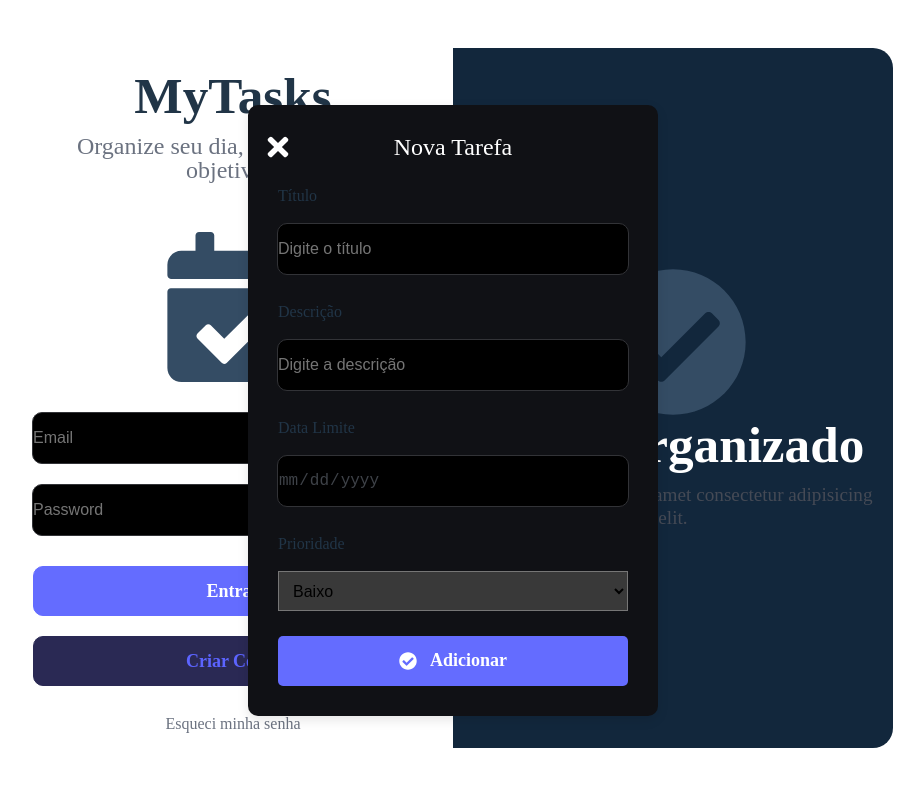
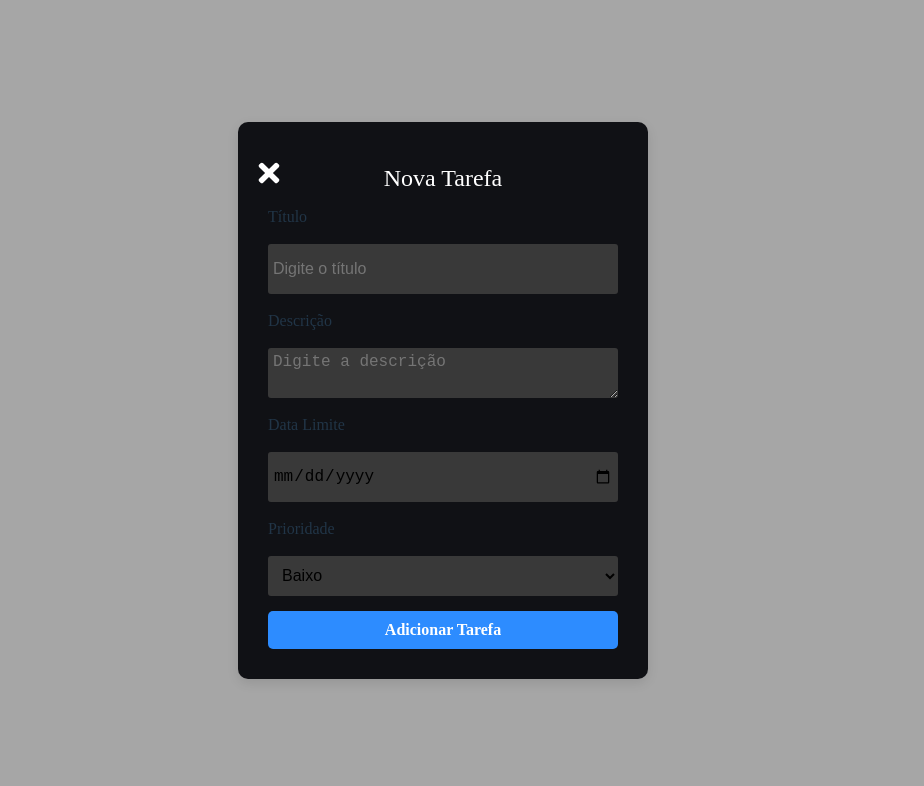
Before and after one commit to PedroStabach/to-do-list, a React app in the folder frontend/: page /login in a window 1280 px wide. Shown: the top 786 px of the page, without its empty margins (187-1111 px from the left). Built offline with nearby package versions, Linux system fonts and the light colour scheme; the HTML template or start-up script is replaced by a standard one.

Commit message:
NewTask precisando somente adicionar evento

```diff
--- a/frontend/src/Components/Account/index.tsx
+++ b/frontend/src/Components/Account/index.tsx
@@ -13,7 +13,7 @@ export function Account () {
         setError("");
 
         try {
-            const response = await fetch("auth/login", {
+            const response = await fetch("/auth/login", {
                 method: "POST",
                 headers: {"Content-Type" : "application/json"},
                 body: JSON.stringify({email, password})
@@ -40,7 +40,7 @@ export function Account () {
                     <input type="text" placeholder="Email" value={email} onChange={(e) => setEmail(e.target.value)} required/>
                     <input type="password" placeholder="Password" value={password} onChange={(e) => setPassword(e.target.value)} required/>
                     <button type="submit">Entrar</button>
-                    <button className={styles.CriarConta}>Criar Conta</button>
+                    <button type="button" className={styles.CriarConta}>Criar Conta</button>
                     <h3>Esqueci minha senha</h3>
                     {error && <div className={styles.error}>{error}</div>}
                 </form>
--- a/frontend/src/Components/NewTask/index.module.css
+++ b/frontend/src/Components/NewTask/index.module.css
@@ -5,9 +5,24 @@
   width: 100vw;
   height: 100vh;
   display: flex;
+  /* changed: alinhar o formulário no canto direito */
   justify-content: center;
   align-items: center;
   text-align: start;
+  z-index: 1000;
+  pointer-events: auto;
+
+  /* overlay blur e escurecimento do fundo */
+  /* o pseudo-element cobre toda a tela e fica abaixo do form (form z-index > overlay) */
+}
+.wrapper::before {
+  content: "";
+  position: absolute;
+  inset: 0;
+  background: rgba(0,0,0,0.35);
+  backdrop-filter: blur(6px);
+  -webkit-backdrop-filter: blur(6px);
+  z-index: 1000; /* deve ficar abaixo do form (form tem z-index:1001) */
 }
 
 .form {
@@ -19,7 +34,16 @@
   display: flex;
   flex-direction: column;
   gap: 15px;
+  position: relative;
+  z-index: 1001;
+
+  /* ajustes para painel no canto direito */
+  margin-right: 20px; /* distância do canto */
+  max-height: 90vh;
+  overflow-y: auto;
+  padding-top: 44px; /* mantém espaço para o X */
 }
+
 .form label {
   text-align: start;
   width: 100%;
@@ -27,29 +51,32 @@
 
 .title {
   width: 100%;
-  display: flex;
-  align-items: center;
-  gap: 10px;
-  margin-bottom: 10px;
+  text-align: center;
+  margin: 0;
   font-size: 1.5rem;
   color: #fff;
-  justify-content: center;
 
 }
-.title svg {
-  position: absolute;
-  justify-content: center;
-  align-items: center;
-  margin-right: 350px;
-  color: #fff;
-}
+
+/* botão de fechar posicionado no canto superior esquerdo do form */
 
 
 input,
-select {
+select, textarea {
   height: 40px;
   background-color: #393939;
   font-size: 1rem;
+  border-radius: 3px;
+  padding: 5px;
+  border: none;
+  position: relative;
+  z-index: 1002;
+}
+input:focus,
+textarea:focus,
+select:focus {
+  outline: 2px solid #2d8cff;
+  outline-offset: 2px;
 }
 
 .wrapper button {
@@ -64,8 +91,24 @@ select {
   font-weight: bold;
   cursor: pointer;
   transition: 0.2s;
+  background-color: #2d8cff;
 }
-
+.closeButton {
+  position: absolute;
+  top: 30px;
+  left: 10px; /* moved to left */
+  right: auto;
+  background: transparent;
+  border: none;
+  color: #fff;
+  cursor: pointer;
+  padding: 6px;
+  display: inline-flex;
+  align-items: center;
+  justify-content: center;
+  z-index: 1005;
+  background-color: #101115;
+}
 
 .error {
   color: red;
--- a/frontend/src/Components/NewTask/index.tsx
+++ b/frontend/src/Components/NewTask/index.tsx
@@ -1,5 +1,5 @@
 import { useState } from "react";
-import { FaCalendarCheck, FaCheckCircle, FaTimes } from "react-icons/fa";
+import { FaCheckCircle, FaTimes } from "react-icons/fa";
 import styles from "./index.module.css";
 
 export function NewTask() {
@@ -14,32 +14,33 @@ export function NewTask() {
     setError("");
 
     try {
-      const response = await fetch("auth/task", {
+      const response = await fetch("/auth/task", { // changed: caminho absoluto
         method: "POST",
         headers: { "Content-Type": "application/json" },
-        body: JSON.stringify({ email: title, password: description }), // ajuste conforme backend
+        body: JSON.stringify({ title, description, deadline, priority })
       });
 
       if (!response.ok) {
         const errorData = await response.json().catch(() => ({ error: "Erro inesperado" }));
-        throw new Error(errorData.error || "Erro ao logar");
+        throw new Error(errorData.error || "Erro ao criar tarefa");
       }
 
-      const data = await response.json();
-      localStorage.setItem("token", data.token);
+      // sucesso: limpar formulário (não sobrescrever token aqui)
+      setTitle("");
+      setDescription("");
+      setDeadline("");
+      setPriority("Baixo");
     } catch (e: any) {
       setError(e.message);
     }
   }
 
   return (
-    <body>
     <div className={styles.wrapper}>
       <form className={styles.form} onSubmit={handleSubmit}>
-          <h2 className={styles.title}>
-            <FaTimes size={30}/>
-            Nova Tarefa
-          </h2>
+          <FaTimes size={30}  className={styles.closeButton} />
+
+        <h2 className={styles.title}>Nova Tarefa</h2>
 
         <label>Título</label>
         <input
@@ -51,8 +52,7 @@ export function NewTask() {
         />
 
         <label>Descrição</label>
-          <input
-            type="text"
+        <textarea
           value={description}
           onChange={(e) => setDescription(e.target.value)}
           placeholder="Digite a descrição"
@@ -75,13 +75,11 @@ export function NewTask() {
         </select>
 
         <button type="submit">
-            <FaCheckCircle style={{ marginRight: "8px" }} />
-            Adicionar
+          Adicionar Tarefa
         </button>
 
         {error && <div className={styles.error}>{error}</div>}
       </form>
     </div>
-    </body>
   );
 }
--- a/frontend/src/app.tsx
+++ b/frontend/src/app.tsx
@@ -7,7 +7,6 @@ function App() {
 
   return (
     <>
-      <Account />
        <NewTask />
     </>
   )
```
Lines whose indentation alone changed are shown as unchanged.
